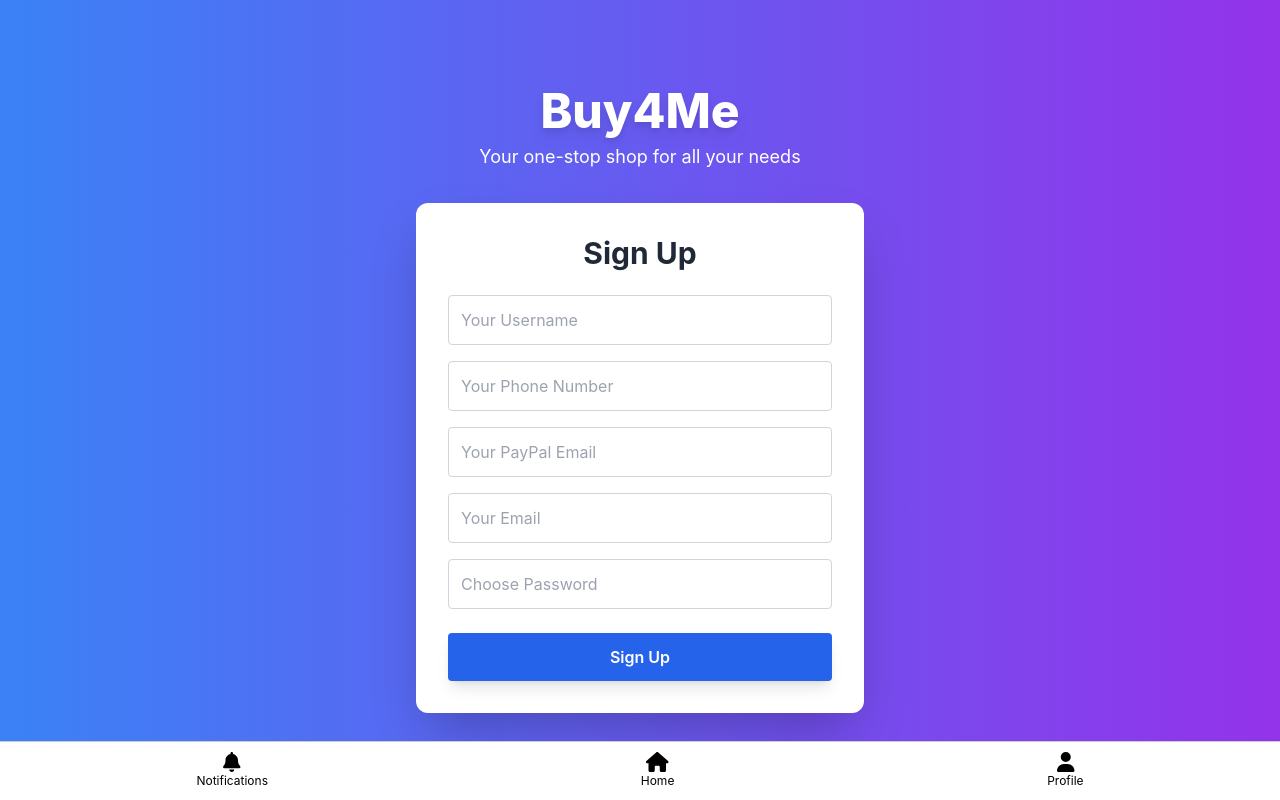
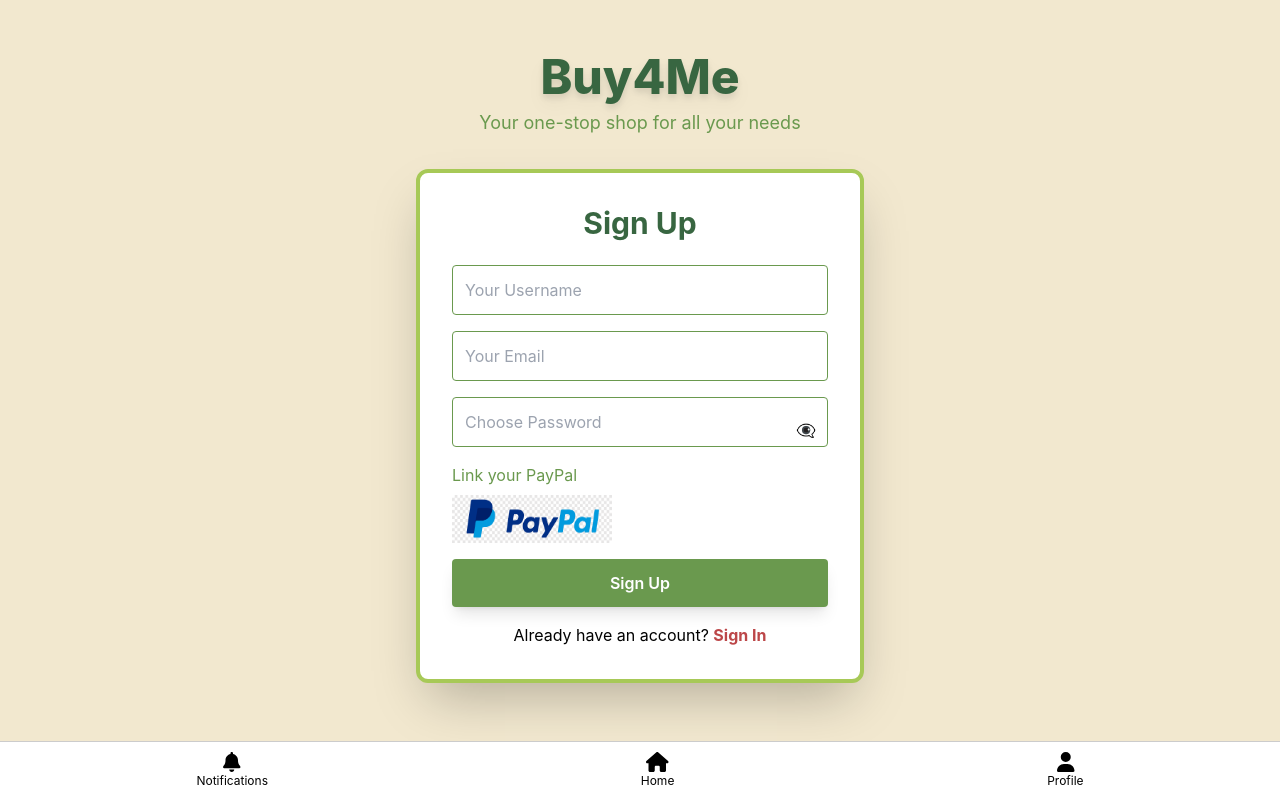
Before and after one commit to yuenler/buy4me, a React (Create React App) app: page /signup in a window 1280 px wide. Built offline with nearby package versions, Linux system fonts and the light colour scheme.

Commit message:
sign up and sign in page

```diff
--- a/src/App.tsx
+++ b/src/App.tsx
@@ -3,6 +3,7 @@ import React from 'react';
 import { BrowserRouter as Router, Routes, Route, Link } from 'react-router-dom';
 import HomePage from './pages/HomePage';
 import SignUpPage from './pages/SignUpPage';
+import SignInPage from './pages/SigninPage';
 import ProfilePage from './pages/ProfilePage';
 import AddFriendsPage from './pages/AddFriendsPage';
 import NotificationsPage from './pages/NotificationsPage';
@@ -15,6 +16,7 @@ const App: React.FC = () => {
       <div style={{ display: 'flex', flexDirection: 'column', minHeight: '100vh' }}>
         <Routes>
           <Route path="/signup" element={<SignUpPage />} />
+          <Route path="/signin" element={<SignInPage />} />
           <Route path="/profile" element={<ProfilePage />} />
           <Route path="/add-friends" element={<AddFriendsPage />} />
           <Route path="/notifications" element={<NotificationsPage />} />
--- a/src/pages/SignUpPage.tsx
+++ b/src/pages/SignUpPage.tsx
@@ -1,93 +1,121 @@
-// src/pages/SignUpPage.tsx
-import React, { useState } from 'react';
-import { useNavigate } from 'react-router-dom';
-import { createUserWithEmailAndPassword } from 'firebase/auth';
-import { doc, setDoc } from 'firebase/firestore';
-import { auth, firestore } from '../firebase';
+import React, { useState } from "react";
+import { useNavigate, Link } from "react-router-dom";
+import { createUserWithEmailAndPassword } from "firebase/auth";
+import { doc, setDoc } from "firebase/firestore";
+import { auth, firestore } from "../firebase";
+import paypalIcon from "../images/paypal-logo.png";
 
 const SignUpPage: React.FC = () => {
   const navigate = useNavigate();
 
-  const [username, setUsername] = useState('');
-  const [phoneNumber, setPhoneNumber] = useState('');
-  const [paypal, setPaypal] = useState('');
-  const [email, setEmail] = useState('');
-  const [password, setPassword] = useState('');
+  const [username, setUsername] = useState("");
+  const [paypal, setPaypal] = useState("");
+  const [email, setEmail] = useState("");
+  const [password, setPassword] = useState("");
+  const [confirmPassword, setConfirmPassword] = useState("");
+  const [showPassword, setShowPassword] = useState(false);
+  const [isPaypalModalOpen, setPaypalModalOpen] = useState(false);
 
   const handleSignup = async () => {
+    if (password !== confirmPassword) {
+      alert("Passwords do not match");
+      return;
+    }
     try {
-      // 1. Create user in Firebase Authentication
-      const userCredential = await createUserWithEmailAndPassword(auth, email, password);
+      const userCredential = await createUserWithEmailAndPassword(
+        auth,
+        email,
+        password
+      );
       const user = userCredential.user;
-      if (!user) throw new Error('User creation failed');
+      if (!user) throw new Error("User creation failed");
 
-      // 2. Create user profile in Firestore with all fields
-      await setDoc(doc(firestore, 'profiles', user.uid), {
+      await setDoc(doc(firestore, "profiles", user.uid), {
         username,
-        phoneNumber,
         paypal,
         email,
         friends: [],
       });
 
-      console.log('User signed up with:', { username, phoneNumber, paypal, email });
-      navigate('/profile'); // redirect to profile or other page
+      console.log("User signed up with:", { username, paypal, email });
+      navigate("/profile");
     } catch (error) {
-      console.error('Error signing up:', error);
+      console.error("Error signing up:", error);
       alert(`Sign up failed: ${error}`);
     }
   };
 
   return (
-    <div className="min-h-screen bg-gradient-to-r from-blue-500 to-purple-600 flex flex-col items-center justify-center p-4">
+    <div className="min-h-screen bg-[#F2E8CF] flex flex-col items-center justify-center p-4 pb-20">
       <div className="mb-8 text-center">
-        <h1 className="text-5xl font-extrabold text-white drop-shadow-lg">Buy4Me</h1>
-        <p className="mt-2 text-lg text-white">Your one-stop shop for all your needs</p>
+        <h1 className="text-5xl font-extrabold text-[#386641] drop-shadow-lg">
+          Buy4Me
+        </h1>
+        <p className="mt-2 text-lg text-[#6A994E]">
+          Your one-stop shop for all your needs
+        </p>
       </div>
-      <div className="bg-white p-8 rounded-xl shadow-2xl w-full max-w-md">
-        <h2 className="text-3xl font-bold mb-6 text-center text-gray-800">Sign Up</h2>
+      <div className="bg-white p-8 rounded-xl shadow-2xl w-full max-w-md border-4 border-[#A7C957]">
+        <h2 className="text-3xl font-bold mb-6 text-center text-[#386641]">
+          Sign Up
+        </h2>
+
         <input
           type="text"
           placeholder="Your Username"
           value={username}
           onChange={(e) => setUsername(e.target.value)}
-          className="w-full border border-gray-300 p-3 mb-4 rounded focus:outline-none focus:ring-2 focus:ring-blue-500"
-        />
-        <input
-          type="tel"
-          placeholder="Your Phone Number"
-          value={phoneNumber}
-          onChange={(e) => setPhoneNumber(e.target.value)}
-          className="w-full border border-gray-300 p-3 mb-4 rounded focus:outline-none focus:ring-2 focus:ring-blue-500"
-        />
-        <input
-          type="email"
-          placeholder="Your PayPal Email"
-          value={paypal}
-          onChange={(e) => setPaypal(e.target.value)}
-          className="w-full border border-gray-300 p-3 mb-4 rounded focus:outline-none focus:ring-2 focus:ring-blue-500"
+          className="w-full border border-[#6A994E] p-3 mb-4 rounded focus:outline-none focus:ring-2 focus:ring-[#A7C957]"
         />
         <input
           type="email"
           placeholder="Your Email"
           value={email}
           onChange={(e) => setEmail(e.target.value)}
-          className="w-full border border-gray-300 p-3 mb-4 rounded focus:outline-none focus:ring-2 focus:ring-blue-500"
+          className="w-full border border-[#6A994E] p-3 mb-4 rounded focus:outline-none focus:ring-2 focus:ring-[#A7C957]"
         />
-        <input
-          type="password"
-          placeholder="Choose Password"
-          value={password}
-          onChange={(e) => setPassword(e.target.value)}
-          className="w-full border border-gray-300 p-3 mb-6 rounded focus:outline-none focus:ring-2 focus:ring-blue-500"
-        />
+
+        <div className="relative">
+          <input
+            type={showPassword ? "text" : "password"}
+            placeholder="Choose Password"
+            value={password}
+            onChange={(e) => setPassword(e.target.value)}
+            className="w-full border border-[#6A994E] p-3 pr-10 mb-4 rounded focus:outline-none focus:ring-2 focus:ring-[#A7C957]"
+          />
+          <button
+            type="button"
+            onClick={() => setShowPassword(!showPassword)}
+            className="absolute inset-y-0 right-0 flex items-center pr-3 text-[#386641]"
+          >
+            {showPassword ? "👁" : "👁‍🗨"}
+          </button>
+        </div>
+
+        <div className="mb-4">
+          <p className="text-[#6A994E] mb-2 text-left">Link your PayPal</p>
+          <div className="flex justify-start">
+            <button type="button" onClick={() => setPaypalModalOpen(true)}>
+              <img src={paypalIcon} alt="Link your PayPal" className="h-12 w-40" />
+            </button>
+          </div>
+        </div>
 
         <button
           onClick={handleSignup}
-          className="w-full bg-blue-600 hover:bg-blue-700 transition-colors text-white py-3 rounded shadow-lg font-semibold"
+          className="w-full bg-[#6A994E] hover:bg-[#386641] transition-colors text-white py-3 rounded shadow-lg font-semibold"
         >
           Sign Up
         </button>
+
+        <div className="mt-4 text-center">
+          <p>
+            Already have an account?{" "}
+            <Link to="/signin" className="text-[#BC4749] hover:underline font-bold">
+              Sign In
+            </Link>
+          </p>
+        </div>
       </div>
     </div>
   );
--- a/src/pages/SigninPage.tsx
+++ b/src/pages/SigninPage.tsx
@@ -1,46 +1,56 @@
-// src/pages/SignInPage.tsx
-import React, { useState } from 'react';
-import { useNavigate } from 'react-router-dom';
-import { signInWithEmailAndPassword } from 'firebase/auth';
-import { auth } from '../firebase';
+import React, { useState } from "react";
+import { useNavigate } from "react-router-dom";
+import { signInWithEmailAndPassword } from "firebase/auth";
+import { auth } from "../firebase";
 
 const SignInPage: React.FC = () => {
   const navigate = useNavigate();
-  const [email, setEmail] = useState('');
-  const [password, setPassword] = useState('');
+  const [email, setEmail] = useState("");
+  const [password, setPassword] = useState("");
 
   const handleSignIn = async () => {
     try {
       await signInWithEmailAndPassword(auth, email, password);
-      navigate('/home'); // or wherever you want to go after signing in
+      navigate("/home"); // Redirect after signing in
     } catch (error) {
-      console.error('Error signing in:', error);
+      console.error("Error signing in:", error);
       alert(`Sign in failed: ${error}`);
     }
   };
 
   return (
-    <div className="min-h-screen flex flex-col items-center justify-center bg-gray-100">
-      <div className="bg-white p-6 rounded shadow-md w-full max-w-md">
-        <h2 className="text-2xl mb-4">Sign In</h2>
+    <div className="min-h-screen bg-[#F2E8CF] flex flex-col items-center justify-center p-4 pb-20">
+      <div className="mb-8 text-center">
+        <h1 className="text-5xl font-extrabold text-[#386641] drop-shadow-lg">
+          buy4me?
+        </h1>
+        <p className="mt-2 text-lg text-[#6A994E]">
+          Welcome back! Sign in to continue.
+        </p>
+      </div>
+      <div className="bg-white p-8 rounded-xl shadow-2xl w-full max-w-md border-4 border-[#A7C957]">
+        <h2 className="text-3xl font-bold mb-6 text-center text-[#386641]">
+          Sign In
+        </h2>
+
         <input
           type="email"
           placeholder="Your Email"
           value={email}
           onChange={(e) => setEmail(e.target.value)}
-          className="w-full border p-2 mb-4 rounded"
+          className="w-full border border-[#6A994E] p-3 mb-4 rounded focus:outline-none focus:ring-2 focus:ring-[#A7C957]"
         />
         <input
           type="password"
           placeholder="Your Password"
           value={password}
           onChange={(e) => setPassword(e.target.value)}
-          className="w-full border p-2 mb-4 rounded"
+          className="w-full border border-[#6A994E] p-3 mb-6 rounded focus:outline-none focus:ring-2 focus:ring-[#A7C957]"
         />
 
         <button
           onClick={handleSignIn}
-          className="w-full bg-blue-500 text-white py-2 rounded"
+          className="w-full bg-[#6A994E] hover:bg-[#386641] transition-colors text-white py-3 rounded shadow-lg font-semibold"
         >
           Sign In
         </button>
```
Also changed, not shown: src/components/PurchasedModal.tsx (added, +65 -0 lines), src/paypalRequest.ts (added, +37 -0 lines), src/images/paypal-logo.png (added).
